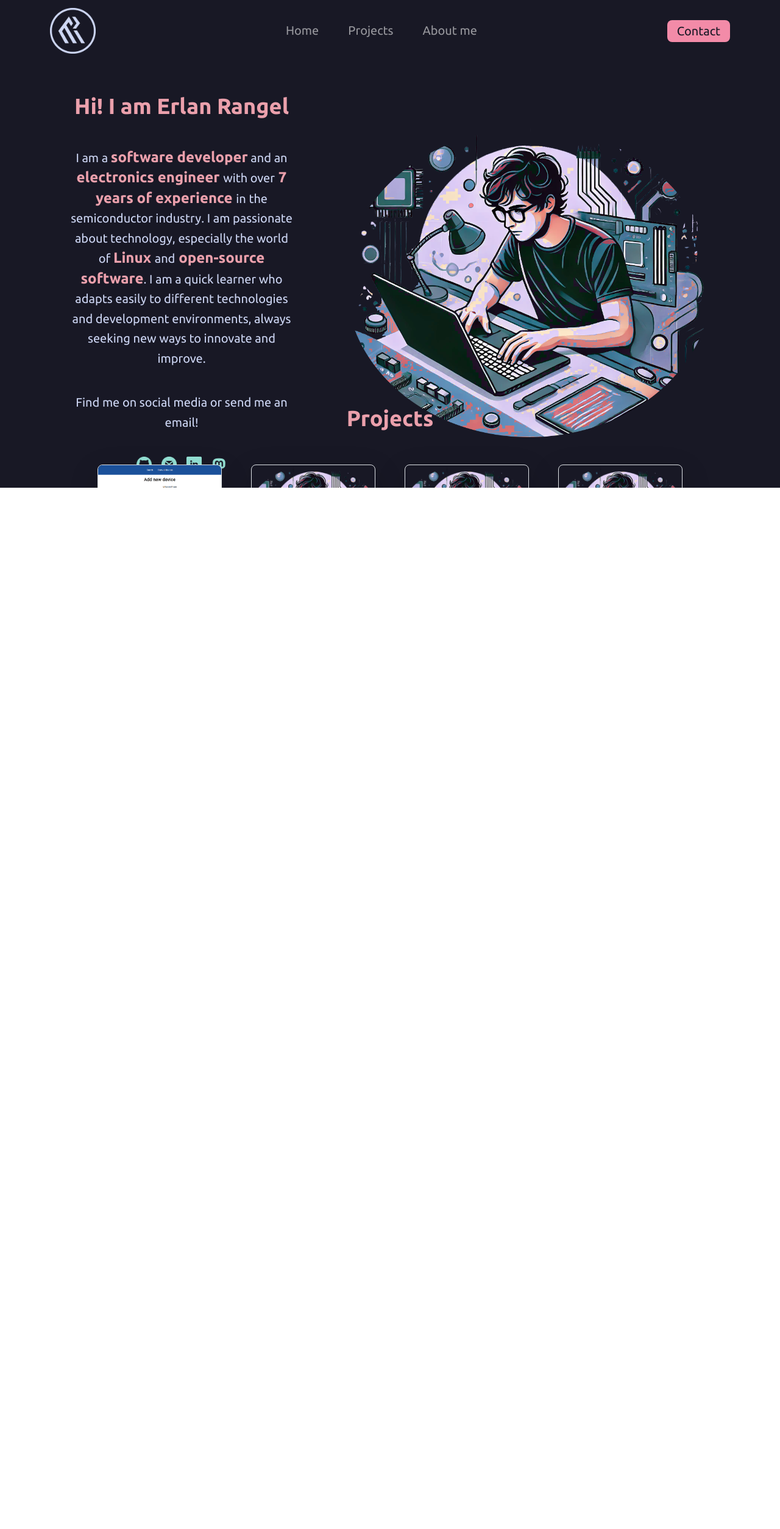
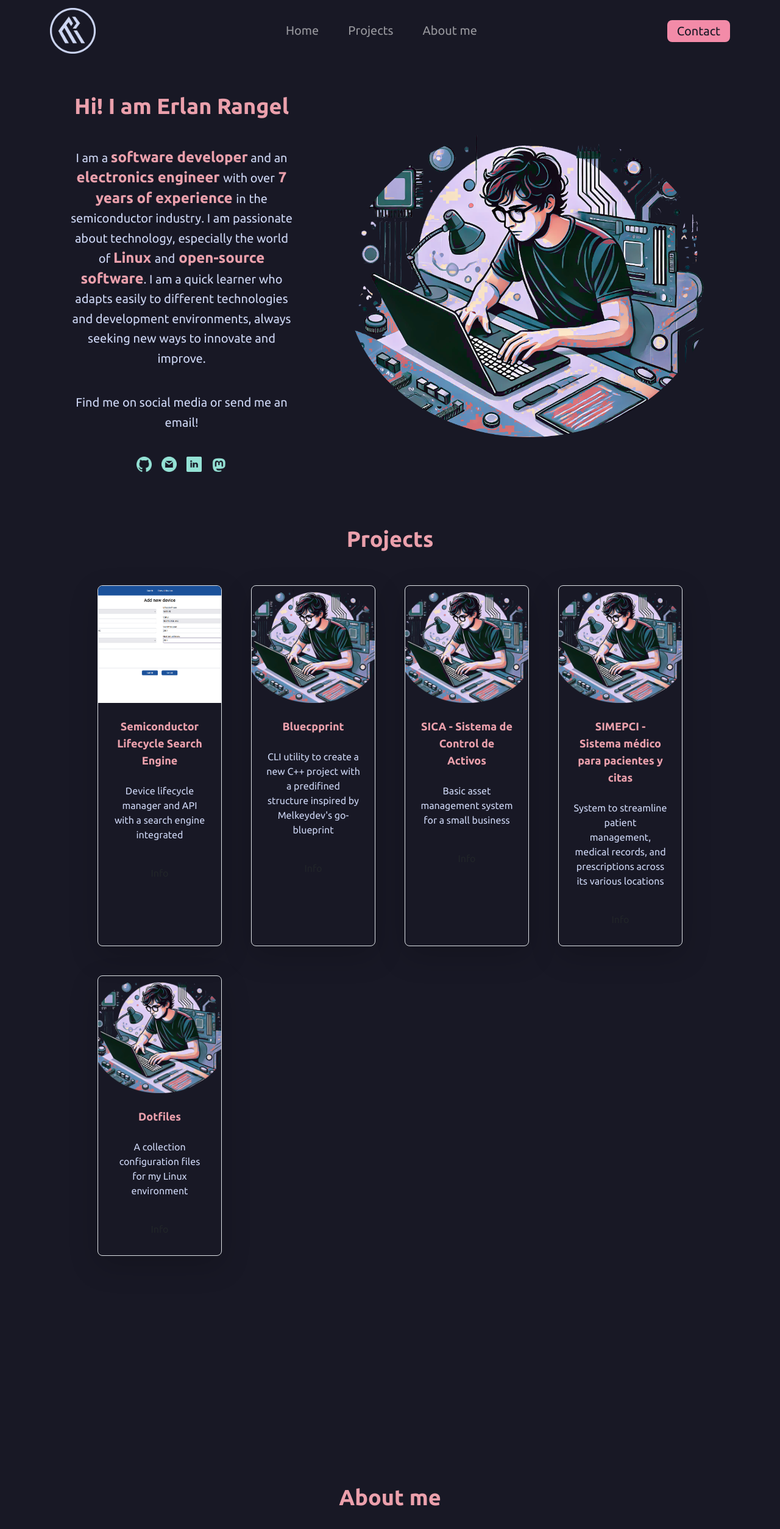
Before and after one commit to ErlanRG/portfolio, a Next.js app: page / in a window 1280 px wide. Shown: the top 2508 px of the page at 61% size. Before the commit the page ends 800 px from the top, so only its background shows below. Built offline with nearby package versions, Linux system fonts and the light colour scheme.

Commit message:
fix: project section overlap & refactor titles

```diff
--- a/src/app/components/Section.js
+++ b/src/app/components/Section.js
@@ -1,6 +1,6 @@
-const Section = ({ bgColor, children, id }) => {
+const Section = ({ children, id }) => {
   return (
-    <section id={id} className={`h-screen ${bgColor} flex items-center justify-center`}>
+    <section id={id} className="min-h-screen bg-cat-base flex items-center justify-center">
       {children}
     </section>
   );
--- /dev/null
+++ b/src/app/components/Title.js
@@ -0,0 +1,7 @@
+const Title = ({ children }) => {
+  return (
+    <h1 className="text-4xl text-start font-bold text-cat-maroon">{children}</h1>
+  );
+}
+
+export default Title;
--- a/src/app/page.js
+++ b/src/app/page.js
@@ -1,19 +1,20 @@
-import ProjectList from './components/ProjectList';
 import HighText from './components/HighlightedText';
 import Image from 'next/image';
+import ProjectList from './components/ProjectList';
+import SocialList from './components/SocialList';
 import Section from './components/Section';
-import SocialList from './components/SocialList';
+import Title from './components/Title';
 
 export default function Home() {
   return (
-    <div>
-      <div className="pt-16 overflow-y-scroll h-screen snap-y snap-mandatory">
+    <div className="flex flex-col">
+      <div className="pt-16 flex-grow snap-y snap-mandatory">
         {/* Home info */}
-        <Section id="home" bgColor="bg-cat-base">
-          <div id="home_info" className="container flex flex-wrap justify-around items-center gap-4 lg:flex-row-reverse">
+        <Section id="home">
+          <div id="home_info" className="container flex flex-wrap justify-around items-center gap-4 lg:flex-row-reverse my-5">
             {/* Left div */}
             <div className="flex flex-col w-full lg:w-1/3 items-center gap-3 order-2 lg:order-1">
-              <h1 className="text-4xl text-start font-bold text-cat-maroon">Hi! I am Erlan Rangel</h1>
+              <Title>Hi! I am Erlan Rangel</Title>
               <p className="text-cat-text text-center text-xl leading-relaxed pt-4">
                 I am a <HighText>software developer</HighText> and an
                 <HighText> electronics engineer </HighText>with over
@@ -32,18 +33,23 @@ export default function Home() {
           </div>
         </Section>
 
-        {/* About */}
-        <Section id="projects" bgColor="bg-cat-base">
+        {/* Projects */}
+        <Section id="projects">
           <div className="flex flex-col items-center gap-5 w-9/12">
-            <h1 className="text-4xl text-start font-bold text-cat-maroon">Projects</h1>
+            <Title>Projects</Title>
+            {/* TODO: add project images */}
             <ProjectList />
           </div>
         </Section>
-        <Section id="about" bgColor="bg-cat-base">
-          <h1 className="text-cat-text text-4xl">About Me</h1>
+
+        {/* About */}
+        <Section id="about">
+          <Title>About me</Title>
         </Section>
-        <Section id="contact" bgColor="bg-cat-base">
-          <h1 className="text-cat-text text-4xl">Contact</h1>
+
+        {/* Contact */}
+        <Section id="contact">
+          <Title>Contact</Title>
         </Section>
       </div>
     </div>
```
